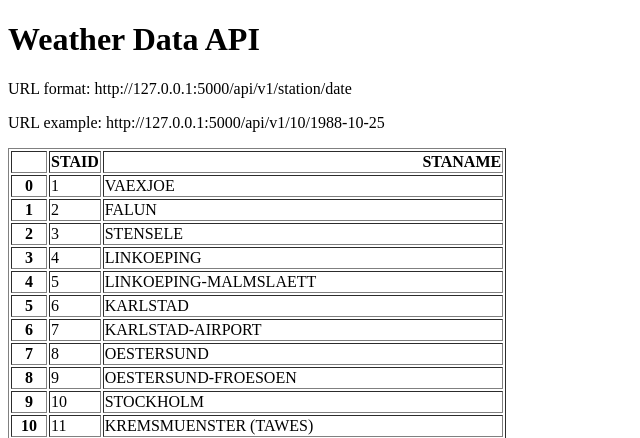
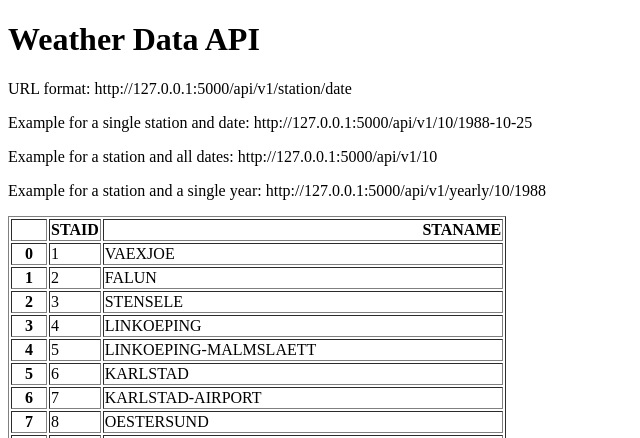
Before and after one commit to kennedyshearer/app6-weather-api, a Flask app: page / in a window 1280 px wide. Shown: the top 438 px of the page, without its empty margins (0-640 px from the left). Run offline with Flask 3, Linux system fonts and the light colour scheme.

Commit message:
Add URL endpoint for yearly and all data

```diff
--- a/main.py
+++ b/main.py
@@ -6,9 +6,11 @@ app = Flask(__name__)
 stations = pd.read_csv("data_small/stations.txt", skiprows=17)
 stations = stations[['STAID', 'STANAME                                 ']]
 
+
 @app.route("/")
 def home():
     return render_template("home.html", data=stations.to_html())
+
 
 @app.route("/api/v1/<station>/<date>")
 def api(station, date):
@@ -19,5 +21,23 @@ def api(station, date):
             "date": date,
             "temperature": temperature}
 
+
+@app.route("/api/v1/<station>")
+def all_data(station):
+    filename = "data_small/TG_STAID" + str(station).zfill(6) + ".txt"
+    df = pd.read_csv(filename, skiprows=20, parse_dates=["    DATE"])
+    result = df.to_dict(orient="records")
+    return result
+
+
+@app.route("/api/v1/yearly/<station>/<year>")
+def yearly(station, year):
+    filename = "data_small/TG_STAID" + str(station).zfill(6) + ".txt"
+    df = pd.read_csv(filename, skiprows=20, parse_dates=["    DATE"])
+    df["    DATE"] = df["    DATE"].astype(str)
+    result = df[df["    DATE"].str.startswith(str(year))].to_dict(orient="records")
+    return result
+
+
 if __name__ == "__main__":
     app.run(debug=True)
--- a/templates/home.html
+++ b/templates/home.html
@@ -7,7 +7,9 @@
 <body>
     <h1>Weather Data API</h1>
     <p>URL format: http://127.0.0.1:5000/api/v1/station/date</p>
-    <p>URL example: http://127.0.0.1:5000/api/v1/10/1988-10-25</p>
+    <p>Example for a single station and date: http://127.0.0.1:5000/api/v1/10/1988-10-25</p>
+    <p>Example for a station and all dates: http://127.0.0.1:5000/api/v1/10</p>
+    <p>Example for a station and a single year: http://127.0.0.1:5000/api/v1/yearly/10/1988</p>
     <p>{{data|safe}}</p>
 </body>
 </html>
```
